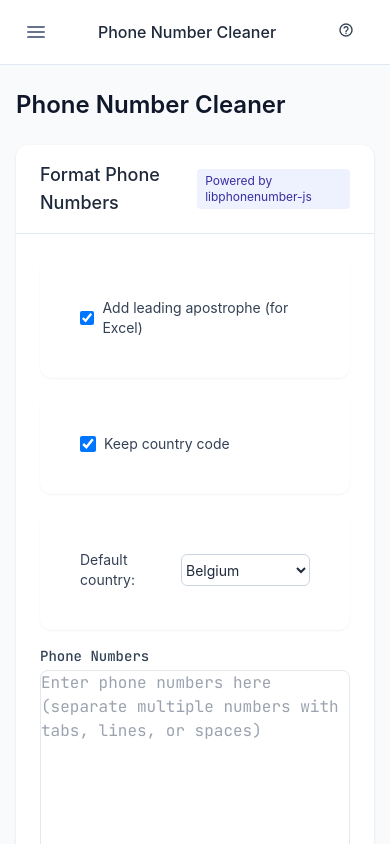
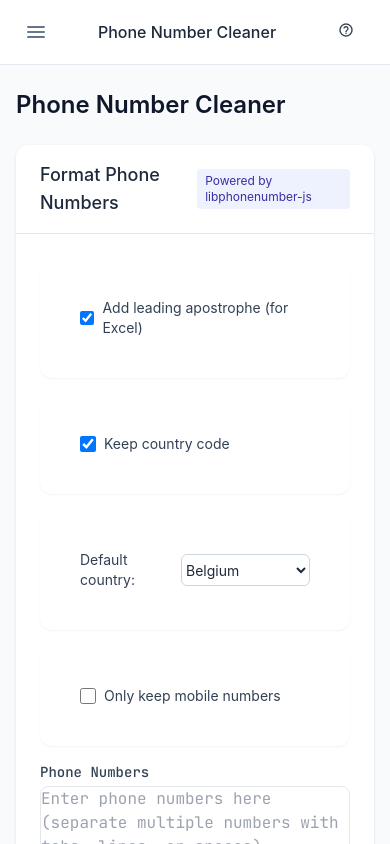
Before and after one commit to emilefyon/sales-toolkit, a Vue app: page /phone-cleaner in a window 390 px wide. Built offline with nearby package versions, Linux system fonts and the light colour scheme; a web font is replaced by a local one.

Commit message:
feat(phone-cleaner): add option to only keep mobile phone numbers

```diff
--- a/src/views/PhoneCleaner.vue
+++ b/src/views/PhoneCleaner.vue
@@ -69,6 +69,20 @@
               </select>
             </div>
           </Card>
+
+          <Card shadow="sm" class="p-4 bg-white dark:bg-surface-800">
+            <div class="flex items-center">
+              <input
+                type="checkbox"
+                id="keepOnlyMobile"
+                v-model="keepOnlyMobile"
+                class="h-4 w-4 text-primary-600 dark:text-primary-400 border-surface-300 dark:border-surface-600 rounded focus:ring-primary-500"
+              >
+              <label for="keepOnlyMobile" class="ml-2 text-sm text-surface-700 dark:text-surface-300">
+                Only keep mobile numbers
+              </label>
+            </div>
+          </Card>
         </div>
       </template>
 
@@ -98,7 +112,7 @@
 
 <script setup>
 import { ref, computed, watch } from 'vue';
-import { parsePhoneNumberFromString } from 'libphonenumber-js';
+import { parsePhoneNumberFromString } from 'libphonenumber-js/max';
 import TextProcessor from '@/components/tools/TextProcessor.vue';
 import Card from '@/components/ui/Card.vue';
 
@@ -107,6 +121,7 @@ const inputText = ref('');
 const leadingApostrophe = ref(true);
 const keepCountryCode = ref(true);
 const defaultCountry = ref('BE');
+const keepOnlyMobile = ref(false);
 
 // Sample data
 const samplePhoneNumbers = `+32 2 555 12 12
@@ -143,7 +158,14 @@ const parsedText = computed(() => {
           invalidCount++;
           return 'Invalid number';
         }
-
+        // If keepOnlyMobile is checked, filter out non-mobile numbers
+        if (keepOnlyMobile.value) {
+          const type = parsedPhoneNumber.getType();
+          if (type !== 'MOBILE' && type !== 'FIXED_LINE_OR_MOBILE') {
+            invalidCount++;
+            return 'Not mobile';
+          }
+        }
         validCount++;
 
         let formattedNumber;
```
